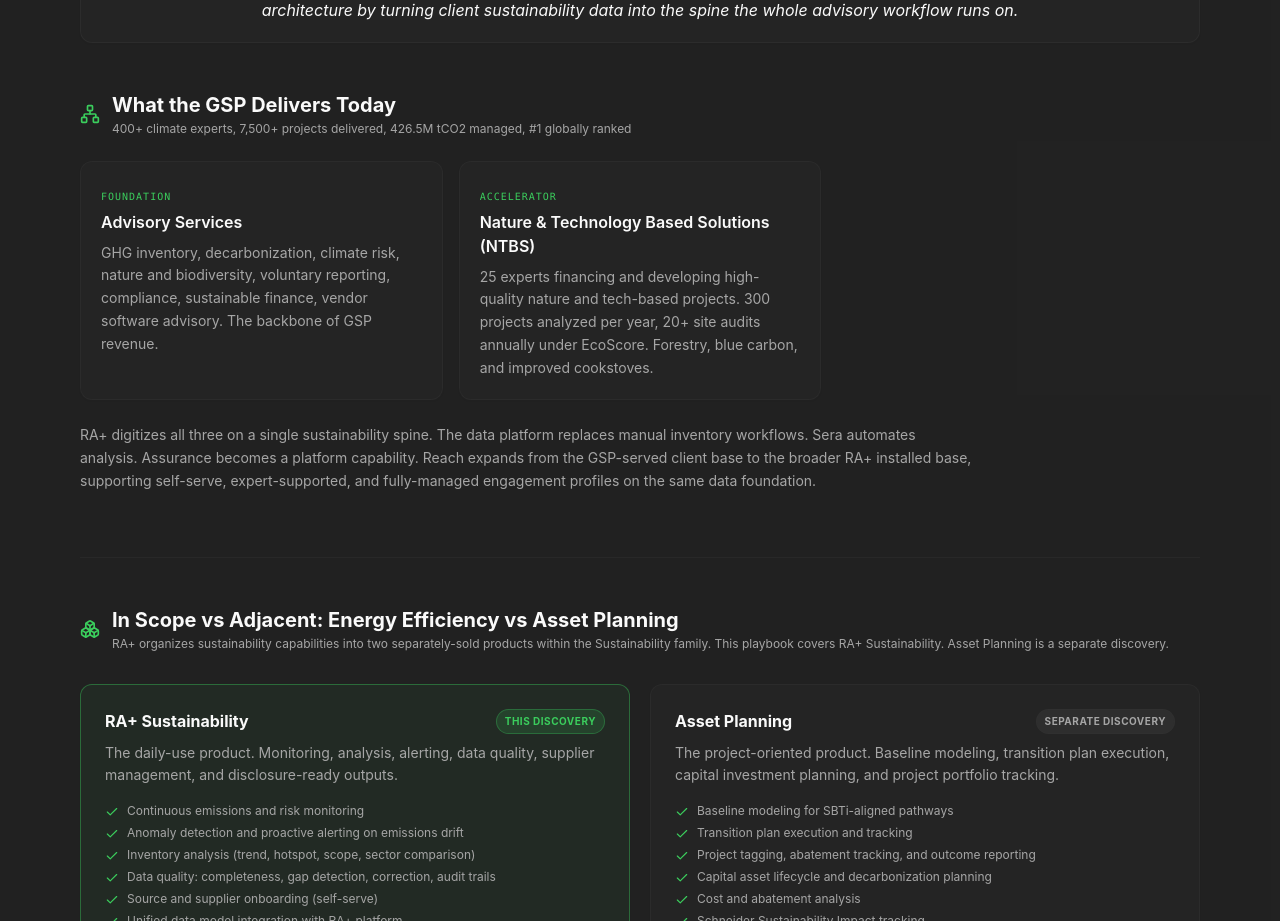
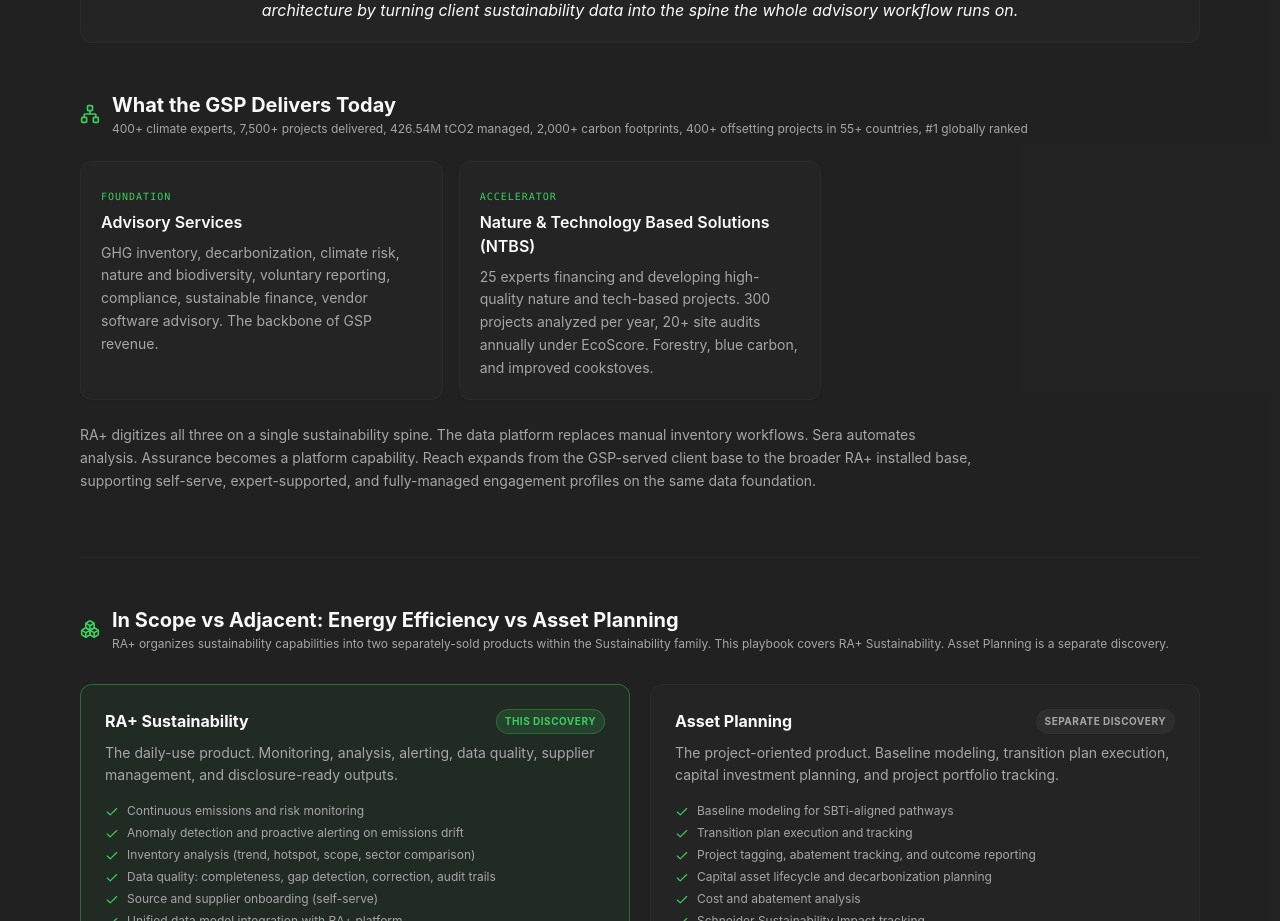
Before and after one commit to julienpicaud-se/new-2026-gsp-sustainability-ra-transformation-to-share, a React (Vite) app: page / in a window 1280 px wide. Shown: the part 10020-10941 px from the top of the page. Built offline with nearby package versions, Linux system fonts and the light colour scheme.

Commit message:
Changes
Co-authored-by: julienpicaud-se <235715501+julienpicaud-se@users.noreply.github.com>

```diff
--- a/src/data/playbook-data.ts
+++ b/src/data/playbook-data.ts
@@ -915,9 +915,11 @@ export const idmCapabilities = {
       "Where no vendor platform exists, utility, ERP, and survey feeds still provide a baseline sustainability experience. Vendor software implementation becomes an upsell, not a prerequisite.",
   },
   stats: [
-    { value: "426.5M", label: "tCO2 managed", detail: "Across the GSP client base" },
+    { value: "426.54M", label: "tCO2 managed", detail: "Across the GSP client base" },
     { value: "400+", label: "Climate experts", detail: "Across regions and global functions" },
     { value: "7,500+", label: "Projects delivered", detail: "Climate and environmental engagements" },
+    { value: "2,000+", label: "Carbon footprints", detail: "Calculated across all sectors and geographies" },
+    { value: "400+", label: "Offsetting projects", detail: "Supported in 55+ countries with 200+ local partners" },
     { value: "#1", label: "Globally ranked", detail: "Sustainability Magazine consulting services" },
   ],
   categories: [
@@ -1406,7 +1408,7 @@ export const platformShift = {
     "Every pain point in current GSP delivery stems from sustainability living as documents and disconnected vendor tools. RA+ eliminates that architecture by turning client sustainability data into the spine the whole advisory workflow runs on.",
   bureauAnchor: {
     title: "What the GSP Delivers Today",
-    subtitle: "400+ climate experts, 7,500+ projects delivered, 426.5M tCO2 managed, #1 globally ranked",
+    subtitle: "400+ climate experts, 7,500+ projects delivered, 426.54M tCO2 managed, 2,000+ carbon footprints, 400+ offsetting projects in 55+ countries, #1 globally ranked",
     lines: [
       {
         layer: "Foundation",
```
